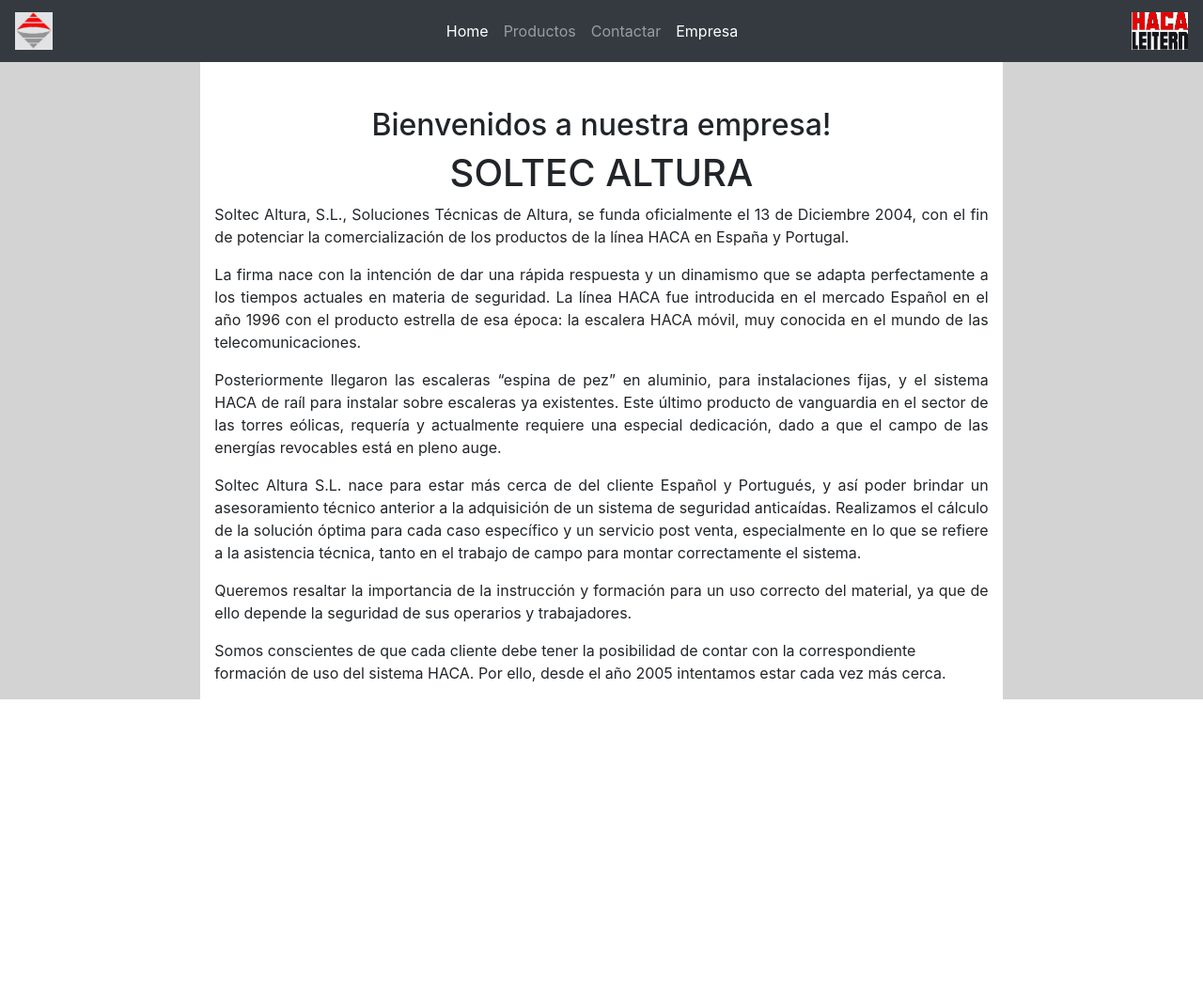
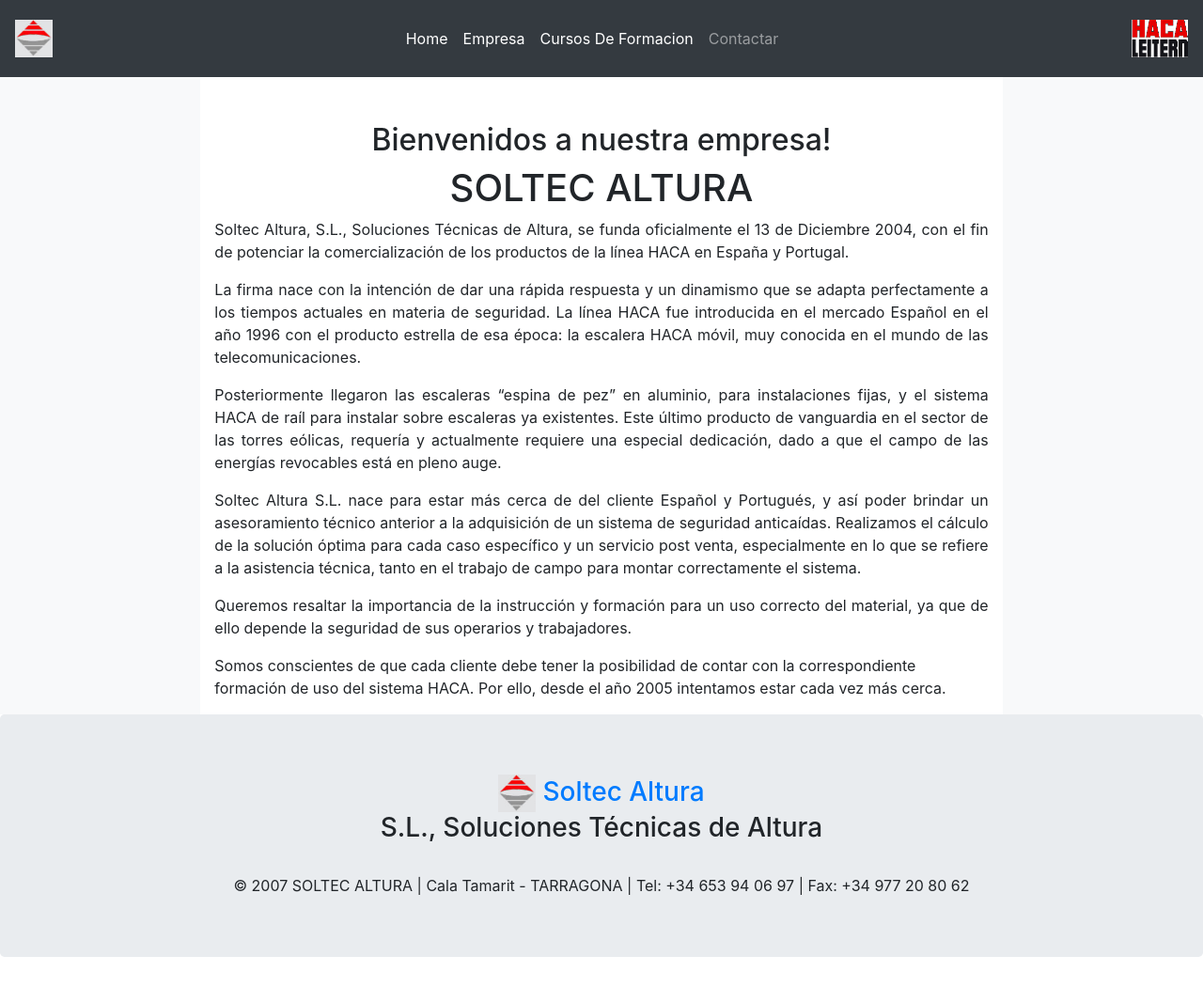
Before and after one commit to BorisVV/soltec, a Django app: page /empresa/ in a window 1280 px wide. Shown: the whole page at 94% size. Before the commit the page ends 744 px from the top, so only its background shows below. Run offline with Django 3.2, Linux system fonts and the light colour scheme; some libraries are stand-ins or nearby versions.

Commit message:
added an img file and fixed issues with static

```diff
--- a/altura/static/css/style.css
+++ b/altura/static/css/style.css
@@ -1,9 +1,4 @@
 
-.fakeimg {
-    height: 200px;
-    background-color: orange;
-    /* background: #aaa; */
-}
 
 .empresa-info {
   background: white;
@@ -13,6 +8,7 @@
 
 .empresa-side-pic {
   background-color: lightgray;
+  padding: 100%;
   background-size: cover;
 }
 
@@ -26,13 +22,3 @@
   height: 104px;
   width: 104px;
 }
-
-/* This is important that the top is set to some px or else the sticky doesn't work */
-.sticky-left, .sticky-right{
-  top: 2px;
-  position: sticky;
-}
-
-.border-l, .border-r {
-  border-style: dotted;
-}
--- a/altura/templates/base.html
+++ b/altura/templates/base.html
@@ -7,7 +7,7 @@
     <!-- Required meta tags -->
     <meta charset="utf-8">
 
-    <meta name="viewport" content="width=device-width, initial-scale=1 shrink-to-fit=no">
+    <meta name="viewport" content="width=device-width, initial-scale=1">
                                                     <!-- , shrink-to-fit=no -->
     <!-- This is to add some more personal touches to the page etc. -->
     <link rel="stylesheet" href="{% static 'css/style.css' %}" type="text/css">
@@ -21,9 +21,9 @@
   </head>
 
   <body>
-    <nav class="navbar navbar-dark navbar-expand-md bg-dark justify-content-center">
+    <nav class="navbar navbar-dark navbar-expand-md bg-dark justify-content-center p-3">
       <a href="{% url 'home' %}" class="navbar-brand d-flex w-30 mr-auto">
-        <img src="/static/img/soltecaltura_logo_only.jpg" width="40px" height="40px" alt="Soltec Altura"></a>
+        <img src="{% static 'img/soltecaltura_logo_only.jpg' %}" width="40px" height="40px" alt="Soltec Altura"></a>
       <button class="navbar-toggler" type="button" data-toggle="collapse" data-target="#collapsingNavbar3">
           <span class="navbar-toggler-icon"></span>
       </button>
@@ -32,15 +32,16 @@
             <li class="nav-item active">
                 <a class="nav-link" href="{% url 'home' %}">Home</a>
             </li>
-            <li class="nav-item disabled">
-                <a class="nav-link" href="#">Productos</a></a>
+              </li>
+            <li class="nav-item active">
+                <a class="nav-link" href="{% url 'empresa' %}">Empresa</a>
+            </li>
+
+            <li class="nav-item active">
+                <a class="nav-link" href="{% url 'cursos_formacion' %}">Cursos De Formacion</a></a>
             </li>
             <li class="nav-item disabled">
                 <a class="nav-link" href="#">Contactar</a>
-            </li>
-            <li class="nav-item active">
-                <a class="nav-link" href="{% url 'empresa' %}">Empresa</a>
-            </li>
           </ul>
           <!-- TODO: This commented for the search bar for future use -->
           <!-- <ul class="nav navbar-nav ml-auto w-100 justify-content-end">
@@ -56,13 +57,27 @@
           </ul> -->
           <ul class="nav navbar-nav ml-auto justify-content-end bg-white">
             <li class="float-right">
-              <a href="https://www.haca.com/index.php/en/" class="bg-light"><img src="/static/img/hacalogo-solo.png" width="60px" height="40px" alt="Haca"></a>
+              <a href="https://www.haca.com/index.php/en/" class="bg-light"><img src="{% static 'img/hacalogo-solo.png' %}" width="60px" height="40px" alt="Haca"></a>
             </li>
           </ul>
       </div>
     </nav>
 
     {% block content %}{% endblock %}
+
+    <!-- footer     -->
+
+    <div class="jumbotron text-center" style="m-0 .text-info">
+      <h3><a href="{% url 'home' %}">
+        <img src="{% static 'img/soltecaltura_logo_only.jpg' %}" with="40" height="40"></img>
+        Soltec Altura
+      </a> <br>S.L., Soluciones Técnicas de Altura</h3>
+      <br>
+      <span>
+        © 2007 SOLTEC ALTURA |  Cala Tamarit - TARRAGONA | Tel: +34 653 94 06 97 |
+        Fax: +34 977 20 80 62
+      </span>
+    </div>
 
     <!-- Optional JavaScript -->
     <!-- jQuery first, then Popper.js, then Bootstrap JS -->
--- a/altura/templates/empresa.html
+++ b/altura/templates/empresa.html
@@ -1,11 +1,12 @@
 {% extends 'base.html' %}
+<!--{% load static %}-->
 
 {% block title %}Empresa{% endblock %}
 
 {% block content %}
-  <div class="container-fluid">
+  <div class="container-fluid bg-light">
     <div class="row">
-      <div class="col-sm-2 empresa-side-pic"></div>
+      <div class="col-sm-2"></div>
       <div class="col-sm-8 empresa-info">
         <span class="text-justify">
           <h2 class="text-center mt-5">Bienvenidos a nuestra empresa!</h2>
@@ -35,7 +36,6 @@
           </p>
         </span>
       </div>
-      <div class="col-sm-2 empresa-side-pic"></div>
     </div>
   </div>
 
--- a/altura/urls.py
+++ b/altura/urls.py
@@ -6,5 +6,5 @@
     path('', views.home, name='home'),
     path('home/', views.home, name='home'),
     path('empresa/', views.empresa, name='empresa'),
-    path('practice/', views.practice, name='practice')
+    path('cursos_formacion/', views.cursos_formacion, name='cursos_formacion'),
 ]
--- a/altura/views.py
+++ b/altura/views.py
@@ -8,6 +8,6 @@
 def empresa(request):
     return render(request, 'empresa.html')
 
-# TODO: Remove this view when done for production
-def practice(request):
-    return render(request, 'practice.html')
+# Display page for cursos de foramacion
+def cursos_formacion(request):
+    return render(request, 'cursos_formacion.html')
```
Also changed, not shown: altura/templates/cursos_formacion.html (added, +13 -0 lines), altura/templates/home.html (+12 -21 lines), soltec/settings.py (+26 -10 lines), altura/static/img/foto_cursos_formacion.jpg (added), altura/static/img/image-portada.png (renamed from altura/static/img/image-1.png), altura/static/img/nubes_pic.jpg (renamed from altura/static/img/empresa_bg_pic.jpg).
